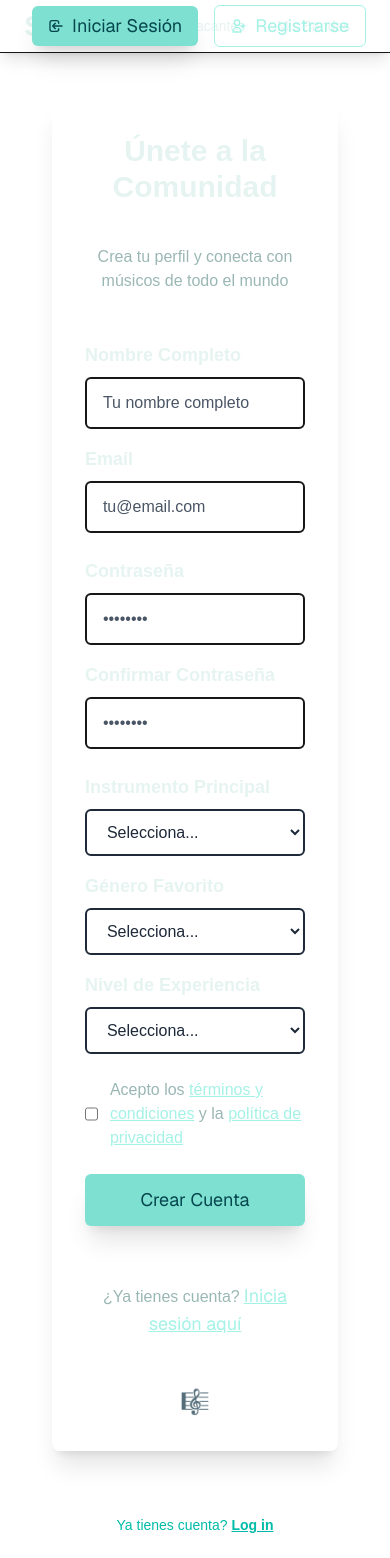
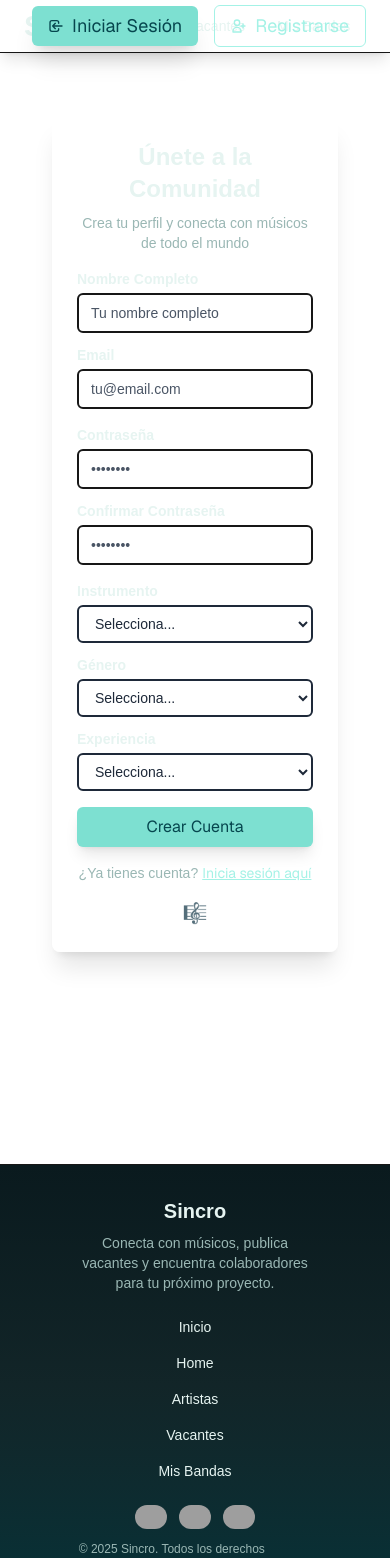
Before and after one commit to pf-henry-g3/front, a Next.js app in the folder front/: page /register in a window 390 px wide. Shown: the top 1558 px of the page. Built offline with nearby package versions, Linux system fonts and the light colour scheme; grey boxes are pictures that could not be loaded.

Commit message:
modificacion de searchbar con react-select

```diff
--- a/front/package.json
+++ b/front/package.json
@@ -13,6 +13,7 @@
     "next": "16.0.0",
     "react": "19.2.0",
     "react-dom": "19.2.0",
+    "react-select": "^5.10.2",
     "yup": "^1.7.1"
   },
   "devDependencies": {
--- a/front/src/app/login/page.tsx
+++ b/front/src/app/login/page.tsx
@@ -8,12 +8,6 @@ export default function LoginPage () {
 
         <div className="w-full max-w-md p-9">
         <LoginForm />
-             <p className="text-teal-500 text-center m-auto text-sm text-white-600">
-             No tienes cuenta ? {" "}
-
-                <Link className= "text-teal-500 underline font-semibold" href={"/register"}>Registrate</Link>
-            </p>
         </div>
-
     </div>);
 }
--- a/front/src/app/page.tsx
+++ b/front/src/app/page.tsx
@@ -83,7 +83,7 @@ export default function LandingPage() {
             </h2>
             <Link
             className="py-1.5 px-4 text-tur3 text-xl font-sans transition duration-400 hover:text-tur2 hover:cursor-pointer"
-            href={"/login"}
+            href={"/register"}
             >
               ↪ Registrarse
             </Link>
--- a/front/src/app/register/page.tsx
+++ b/front/src/app/register/page.tsx
@@ -6,12 +6,8 @@ import Link from "next/link";
 
 export default function RegisterPage() {
     return <div className=" flex items-center justify-center bg-black-50">
-       <div className="w-full max-w-md p-9">
+       <div className="w-full max-w-xl p-9">
         <RegisterForm />
-        <p className="text-teal-500 text-center m-auto text-sm text-white-600">
-            Ya tienes cuenta? {" "}
-            <Link className= "text-teal-500 underline font-semibold" href={"/login"}>Log in</Link>
-        </p>
         </div>
         </div>
 }
--- a/front/src/components/Filter.tsx
+++ b/front/src/components/Filter.tsx
@@ -1,57 +1,210 @@
 "use client"
-import { useState } from "react";
-import { mockData } from "../mocks/EventMock";
-import Searchbar from "./Searchbar";
+
+import { useState, useMemo } from "react";
+import Select from "react-select";
 import { bandMockData } from "../mocks/BandMock";
 import { IBand } from "../interfaces/IBand";
+
+// Tipos para react-select
+interface OptionType {
+  value: number;
+  label: string;
+  band: IBand;
+}
+
+interface GroupedOption {
+  label: string;
+  options: OptionType[];
+}
 
 interface FilterProductProps {
   onFilterResults?: (results: IBand[]) => void;
 }
 
-export default function FilterProduct ({ onFilterResults }: FilterProductProps) {
-    const [searchResults, setSearchResults] = useState(bandMockData);
-    const [isSearching, setIsSearching] = useState(false);
+export default function FilterProduct({ onFilterResults }: FilterProductProps) {
+  const [selectedOption, setSelectedOption] = useState<OptionType | null>(null);
 
-        const handleSearch = (query: string) => {
-            setIsSearching(true);
+  // Crear opciones agrupadas: Nombres y Categorías
+  const groupedOptions: GroupedOption[] = useMemo(() => {
+    // Grupo 1: Todas las bandas por nombre
+    const nameOptions: OptionType[] = bandMockData.map(band => ({
+      value: band.id,
+      label: band.name,
+      band: band
+    })).sort((a, b) => a.label.localeCompare(b.label));
 
-            // Simular un delay de búsqueda (como si fuera una API)
-            setTimeout(() => {
-                let filtered: IBand[];
-                if (query.trim() === '') {
-                    filtered = bandMockData;
+    // Grupo 2: Todas las categorías únicas
+    const uniqueCategories = [...new Set(bandMockData.map(band => band.category))];
+    const categoryOptions: OptionType[] = uniqueCategories.map(category => {
+      // Para las categorías, usamos un ID especial negativo
+      const categoryBands = bandMockData.filter(band => band.category === category);
+      return {
+        value: -Math.abs(category.length), // ID negativo para identificar categorías
+        label: category,
+        band: categoryBands[0] // Usamos la primera banda de esa categoría como referencia
+      };
+    }).sort((a, b) => a.label.localeCompare(b.label));
+
+    return [
+      {
+        label: 'Nombres de Bandas',
+        options: nameOptions
+      },
+      {
+        label: 'Categorías Musicales',
+        options: categoryOptions
+      }
+    ];
+  }, []);
+
+  // Función para manejar cambios en la selección
+  const handleSelectChange = (option: OptionType | null) => {
+    setSelectedOption(option);
+
+    if (option) {
+      if (option.value < 0) {
+        // Si se selecciona una categoría (ID negativo), filtrar por esa categoría
+        const selectedCategory = option.label;
+        const filteredByCategory = bandMockData.filter(band => band.category === selectedCategory);
+        if (onFilterResults) {
+          onFilterResults(filteredByCategory);
+        }
       } else {
-                    filtered = bandMockData.filter(item =>
-                        item.name.toLowerCase().includes(query.toLowerCase()) ||
-                        item.category.toLowerCase().includes(query.toLowerCase())
+        // Si se selecciona una banda específica (ID positivo), filtrar solo esa banda
+        if (onFilterResults) {
+          onFilterResults([option.band]);
+        }
+      }
+    } else {
+      // Si se limpia la selección, mostrar todas las bandas
+      if (onFilterResults) {
+        onFilterResults(bandMockData);
+      }
+    }
+  };
+
+  // Función para personalizar las etiquetas de grupo
+  const formatGroupLabel = (data: any) => {
+    const isNameGroup = data.label === 'Nombres de Bandas';
+    const icon = isNameGroup ? '🎤' : '🎵';
+    const bgColor = isNameGroup ? 'bg-green-100' : 'bg-purple-100';
+    const textColor = isNameGroup ? 'text-green-800' : 'text-purple-800';
+    const titleColor = isNameGroup ? 'text-green-600' : 'text-purple-600';
+
+    return (
+      <div className="flex justify-between items-center py-1">
+        <span className={`font-semibold ${titleColor}`}>
+          {icon} {data.label}
+        </span>
+        <span className={`${bgColor} ${textColor} text-xs px-2 py-1 rounded-full`}>
+          {data.options.length} {isNameGroup ? 'banda' : 'categoría'}{data.options.length !== 1 ? 's' : ''}
+        </span>
+      </div>
     );
+  };
+
+  // Estilos personalizados para react-select
+  const customStyles = {
+    control: (provided: any, state: any) => ({
+      ...provided,
+      minHeight: '48px',
+      borderRadius: '8px',
+      border: `2px solid ${state.isFocused ? '#3b82f6' : '#e5e7eb'}`,
+      boxShadow: state.isFocused ? '0 0 0 1px #3b82f6' : 'none',
+      '&:hover': {
+        border: '2px solid #60a5fa',
+      },
+      transition: 'all 0.2s ease',
+    }),
+    placeholder: (provided: any) => ({
+      ...provided,
+      color: '#6b7280',
+      fontSize: '14px',
+    }),
+    groupHeading: (provided: any) => ({
+      ...provided,
+      backgroundColor: 'transparent',
+      color: '#374151',
+      fontWeight: '600',
+      fontSize: '12px',
+      padding: '8px 12px',
+      margin: 0,
+      borderBottom: '1px solid #e5e7eb',
+    }),
+    option: (provided: any, state: any) => {
+      const isCategory = state.data?.value < 0;
+      return {
+        ...provided,
+        backgroundColor: state.isFocused
+          ? (isCategory ? '#f3e8ff' : '#dbeafe')
+          : state.isSelected
+            ? (isCategory ? '#7c3aed' : '#3b82f6')
+            : 'white',
+        color: state.isSelected ? 'white' : '#374151',
+        padding: '10px 12px',
+        cursor: 'pointer',
+        paddingLeft: isCategory ? '20px' : '16px',
+        fontWeight: isCategory ? '500' : '400',
+        borderLeft: isCategory ? '3px solid #7c3aed' : 'none',
+        '&:hover': {
+          backgroundColor: state.isSelected
+            ? (isCategory ? '#7c3aed' : '#3b82f6')
+            : (isCategory ? '#f3e8ff' : '#dbeafe'),
+          color: state.isSelected ? 'white' : '#374151',
         }
-                setSearchResults(filtered);
-
-                // Pasar los resultados al componente padre
-                if (onFilterResults) {
-                    onFilterResults(filtered);
-                }
-
-                setIsSearching(false);
-            }, 300);
+      };
+    },
+    menu: (provided: any) => ({
+      ...provided,
+      borderRadius: '8px',
+      boxShadow: '0 10px 15px -3px rgba(0, 0, 0, 0.1), 0 4px 6px -2px rgba(0, 0, 0, 0.05)',
+      border: '1px solid #e5e7eb',
+      overflow: 'hidden',
+    }),
+    menuList: (provided: any) => ({
+      ...provided,
+      maxHeight: '300px',
+      overflowY: 'auto',
+    }),
   };
 
   return (
     <div className="py-4 px-4">
       <div className="max-w-4xl mx-auto">
-                        <Searchbar
-                            onSearch={handleSearch}
-                            placeholder="Buscar bandas por nombre o categoría..."
+        <div className="mb-4">
+          <label className="block text-sm font-semibold text-gray-700 mb-2">
+            Buscar banda por categoría
+          </label>
+          <Select<OptionType>
+            value={selectedOption}
+            onChange={handleSelectChange}
+            options={groupedOptions}
+            styles={customStyles}
+            formatGroupLabel={formatGroupLabel}
+            placeholder="🔍 Buscar banda por nombre o categoría..."
+            isClearable
+            isSearchable
+            noOptionsMessage={() => "❌ No se encontraron bandas"}
+            loadingMessage={() => "⏳ Cargando bandas..."}
+            classNamePrefix="react-select"
           />
+        </div>
 
-                        {isSearching && (
-                            <div className="text-center mt-4">
-                                <p className="text-gray-500 text-sm">Buscando...</p>
-                            </div>
+        {/* Información adicional */}
+        <div className="text-center">
+          <p className="text-xs text-gray-500">
+            {bandMockData.length} bandas • {[...new Set(bandMockData.map(band => band.category))].length} categorías disponibles
+          </p>
+          {selectedOption && (
+            <p className="text-xs text-blue-600 mt-1">
+              {selectedOption.value < 0
+                ? `Filtrando por categoría: "${selectedOption.label}"`
+                : `Banda seleccionada: "${selectedOption.label}"`
+              }
+            </p>
           )}
         </div>
       </div>
-            )
+    </div>
+  );
 }
--- a/front/src/components/Navbar.tsx
+++ b/front/src/components/Navbar.tsx
@@ -11,7 +11,7 @@ export default function NavBar () {
 
                 <Link href="/">
 
-                <div className="flex items-center justify-center"> <span className="text-txt1 text-3xl font-bold text-center">SINCRO</span></div>
+                <div className="flex items-center justify-center"> <span className="text-txt1 text-3xl font-bold text-center">SYNCRO</span></div>
 
                 </Link>
 
--- a/front/src/components/RegisterForm.tsx
+++ b/front/src/components/RegisterForm.tsx
@@ -59,16 +59,17 @@ export default function RegisterForm() {
   });
 
   return (
-    <div className="flex flex-col justify-center text-center w-[90%] max-w-2xl mx-auto my-16 gap-6 p-8 bg-white/20 backdrop-blur-md border border-white/30 rounded-lg shadow-xl">
-      <h2 className="text-txt1 text-3xl font-bold mb-4">Únete a la Comunidad</h2>
-      <p className="text-txt2 text-md mb-6">Crea tu perfil y conecta con músicos de todo el mundo</p>
+    <div className="flex flex-col justify-center items-center  py-20 px-4">
+      <div className="w-full bg-white/20 backdrop-blur-md border border-white/30 rounded-lg shadow-xl p-6 text-center">
+        <h2 className="text-txt1 text-2xl font-bold mb-2">Únete a la Comunidad</h2>
+        <p className="text-txt2 text-sm mb-4">Crea tu perfil y conecta con músicos de todo el mundo</p>
 
-      <form onSubmit={formik.handleSubmit} className="space-y-6">
+        <form onSubmit={formik.handleSubmit} className="space-y-4">
           {/* Primera fila - Nombre y Email */}
-        <div className="flex flex-col md:flex-cols-2 gap-4">
+          <div className="flex flex-col md:flex-row gap-3">
             {/* Campo Nombre */}
-          <div className="text-left">
-            <label htmlFor="name" className="block text-txt1 text-lg font-semibold mb-2">
+            <div className="text-left flex-1">
+              <label htmlFor="name" className="block text-txt1 text-sm font-semibold mb-1">
                 Nombre Completo
               </label>
               <input
@@ -78,7 +79,7 @@ export default function RegisterForm() {
                 onChange={formik.handleChange}
                 onBlur={formik.handleBlur}
                 value={formik.values.name}
-              className={`w-full px-4 py-3 border-2 rounded-md focus:outline-none focus:ring-2 focus:ring-tur2 transition duration-300 placeholder:text-gray-600 ${
+                className={`w-full px-3 py-2 border-2 rounded-md focus:outline-none focus:ring-1 focus:ring-tur2 transition duration-300 placeholder:text-gray-600 text-sm ${
                   formik.touched.name && formik.errors.name
                     ? "border-red-500 bg-red-50"
                     : "border-fondo1 bg-white focus:border-tur3"
@@ -86,13 +87,13 @@ export default function RegisterForm() {
                 placeholder="Tu nombre completo"
               />
               {formik.touched.name && formik.errors.name && (
-              <p className="mt-2 text-sm text-white-600 font-medium">{formik.errors.name}</p>
+                <p className="mt-1 text-xs text-white-600 font-medium">{formik.errors.name}</p>
               )}
           </div>
 
             {/* Campo Email */}
-          <div className="text-left">
-            <label htmlFor="email" className="block text-txt1 text-lg font-semibold mb-2">
+            <div className="text-left flex-1">
+              <label htmlFor="email" className="block text-txt1 text-sm font-semibold mb-1">
                 Email
               </label>
               <input
@@ -102,7 +103,7 @@ export default function RegisterForm() {
                 onChange={formik.handleChange}
                 onBlur={formik.handleBlur}
                 value={formik.values.email}
-              className={`w-full px-4 py-3 border-2 rounded-md focus:outline-none focus:ring-2 focus:ring-tur2 transition duration-300 placeholder:text-gray-600 ${
+                className={`w-full px-3 py-2 border-2 rounded-md focus:outline-none focus:ring-1 focus:ring-tur2 transition duration-300 placeholder:text-gray-600 text-sm ${
                   formik.touched.email && formik.errors.email
                     ? "border-red-500 bg-red-50"
                     : "border-fondo1 bg-white focus:border-tur3"
@@ -116,10 +117,10 @@ export default function RegisterForm() {
         </div>
 
           {/* Segunda fila - Contraseñas */}
-        <div className="flex flex-col md:flex-cols-2 gap-4">
+          <div className="flex flex-col md:flex-row gap-3">
             {/* Campo Password */}
-          <div className="text-left">
-            <label htmlFor="password" className="block text-txt1 text-lg font-semibold mb-2">
+            <div className="text-left flex-1">
+              <label htmlFor="password" className="block text-txt1 text-sm font-semibold mb-1">
                 Contraseña
               </label>
               <input
@@ -129,7 +130,7 @@ export default function RegisterForm() {
                 onChange={formik.handleChange}
                 onBlur={formik.handleBlur}
                 value={formik.values.password}
-              className={`w-full px-4 py-3 border-2 rounded-md focus:outline-none focus:ring-2 focus:ring-tur2 transition duration-300 placeholder:text-gray-600 ${
+                className={`w-full px-3 py-2 border-2 rounded-md focus:outline-none focus:ring-1 focus:ring-tur2 transition duration-300 placeholder:text-gray-600 text-sm ${
                   formik.touched.password && formik.errors.password
                     ? "border-red-500 bg-red-50"
                     : "border-fondo1 bg-white focus:border-tur3"
@@ -137,13 +138,13 @@ export default function RegisterForm() {
                 placeholder="••••••••"
               />
             {formik.touched.password && formik.errors.password && (
-              <p className="mt-2 text-sm text-red-700 font-medium">{formik.errors.password}</p>
+              <p className="mt-2 text-sm text-white-700 font-medium">{formik.errors.password}</p>
             )}
           </div>
 
             {/* Campo Confirmar Password */}
-          <div className="text-left">
-            <label htmlFor="confirmPassword" className="block  text-txt1 text-lg font-semibold mb-2">
+            <div className="text-left flex-1">
+              <label htmlFor="confirmPassword" className="block text-txt1 text-sm font-semibold mb-1">
                 Confirmar Contraseña
               </label>
               <input
@@ -153,7 +154,7 @@ export default function RegisterForm() {
                 onChange={formik.handleChange}
                 onBlur={formik.handleBlur}
                 value={formik.values.confirmPassword}
-              className={`w-full px-4 py-3 border-2 rounded-md focus:outline-none focus:ring-2 focus:ring-tur2 transition duration-300 placeholder:text-gray-600 ${
+                className={`w-full px-3 py-2 border-2 rounded-md focus:outline-none focus:ring-1 focus:ring-tur2 transition duration-300 placeholder:text-gray-600 text-sm ${
                   formik.touched.confirmPassword && formik.errors.confirmPassword
                     ? "border-red-500 bg-red-50"
                     : "border-fondo1 bg-white focus:border-tur3"
@@ -166,12 +167,12 @@ export default function RegisterForm() {
           </div>
         </div>
 
-        {/* Tercera fila - Información musical */}
-        <div className="flex flex-col md:flex-cols-2 gap-4">
+          {/* Información musical - Grid compacto */}
+          <div className="grid grid-cols-1 md:grid-cols-3 gap-3">
             {/* Campo Instrumento */}
             <div className="text-left">
-            <label htmlFor="instrument" className="block text-txt1 text-lg font-semibold mb-2">
-              Instrumento Principal
+              <label htmlFor="instrument" className="block text-txt1 text-sm font-semibold mb-1">
+                Instrumento
               </label>
               <select
                 id="instrument"
@@ -179,7 +180,7 @@ export default function RegisterForm() {
                 onChange={formik.handleChange}
                 onBlur={formik.handleBlur}
                 value={formik.values.instrument}
-              className={`w-full px-4 py-3 border-2 rounded-md focus:outline-none focus:ring-2 focus:ring-tur2 transition duration-300 text-gray-800 ${
+                className={`w-full px-3 py-2 border-2 rounded-md focus:outline-none focus:ring-1 focus:ring-tur2 transition duration-300 text-gray-800 text-sm ${
                   formik.touched.instrument && formik.errors.instrument
                     ? "border-red-500 bg-red-50"
                     : "border-fondo1 bg-white focus:border-tur3"
@@ -203,8 +204,8 @@ export default function RegisterForm() {
 
             {/* Campo Género */}
             <div className="text-left">
-            <label htmlFor="genre" className="block text-txt1 text-lg font-semibold mb-2">
-              Género Favorito
+              <label htmlFor="genre" className="block text-txt1 text-sm font-semibold mb-1">
+                Género
               </label>
               <select
                 id="genre"
@@ -212,7 +213,7 @@ export default function RegisterForm() {
                 onChange={formik.handleChange}
                 onBlur={formik.handleBlur}
                 value={formik.values.genre}
-              className={`w-full px-4 py-3 border-2 rounded-md focus:outline-none focus:ring-2 focus:ring-tur2 transition duration-300 text-gray-800 ${
+                className={`w-full px-3 py-2 border-2 rounded-md focus:outline-none focus:ring-1 focus:ring-tur2 transition duration-300 text-gray-800 text-sm ${
                   formik.touched.genre && formik.errors.genre
                     ? "border-red-500 bg-red-50"
                     : "border-fondo1 bg-white focus:border-tur3"
@@ -236,8 +237,8 @@ export default function RegisterForm() {
 
             {/* Campo Experiencia */}
             <div className="text-left">
-            <label htmlFor="experience" className="block text-txt1 text-lg font-semibold mb-2">
-              Nivel de Experiencia
+              <label htmlFor="experience" className="block text-txt1 text-sm font-semibold mb-1">
+                Experiencia
               </label>
               <select
                 id="experience"
@@ -245,7 +246,7 @@ export default function RegisterForm() {
                 onChange={formik.handleChange}
                 onBlur={formik.handleBlur}
                 value={formik.values.experience}
-              className={`w-full px-4 py-3 border-2 rounded-md focus:outline-none focus:ring-2 focus:ring-tur2 transition duration-300 text-gray-800 ${
+                className={`w-full px-3 py-2 border-2 rounded-md focus:outline-none focus:ring-1 focus:ring-tur2 transition duration-300 text-gray-800 text-sm ${
                   formik.touched.experience && formik.errors.experience
                     ? "border-red-500 bg-red-50"
                     : "border-fondo1 bg-white focus:border-tur3"
@@ -263,38 +264,11 @@ export default function RegisterForm() {
           </div>
         </div>
 
-        {/* Términos y condiciones */}
-        <div className="text-left">
-          <label className="flex items-center gap-3">
-            <input
-              type="checkbox"
-              name="terms"
-              checked={formik.values.terms}
-              onChange={formik.handleChange}
-              onBlur={formik.handleBlur}
-              className="w-5 h-5 text-tur1 border-2 border-fondo1 rounded focus:ring-tur2"
-            />
-            <span className="text-txt2 text-md">
-              Acepto los{" "}
-              <a href="/terms" className="text-tur3 hover:text-tur2 underline">
-                términos y condiciones
-              </a>{" "}
-              y la{" "}
-              <a href="/privacy" className="text-tur3 hover:text-tur2 underline">
-                política de privacidad
-              </a>
-            </span>
-          </label>
-          {formik.touched.terms && formik.errors.terms && (
-            <p className="mt-2 text-sm text-white-600 font-medium">{formik.errors.terms}</p>
-          )}
-        </div>
-
           {/* Botón Submit */}
           <button
             type="submit"
             disabled={formik.isSubmitting || !formik.isValid}
-          className={`w-full py-3 px-6 rounded-md text-lg font-sans shadow-xl transition duration-300 ${
+            className={`w-full py-2 px-4 rounded-md text-base font-sans shadow-lg transition duration-300 ${
               formik.isSubmitting || !formik.isValid
                 ? "bg-gray-400 cursor-not-allowed text-white"
                 : "bg-tur1 text-azul hover:bg-tur2 hover:text-oscuro2 hover:-translate-y-0.5 hover:cursor-pointer"
@@ -316,12 +290,12 @@ export default function RegisterForm() {
       )}
 
         {/* Link para login */}
-      <div className="mt-8 text-center">
-        <p className="text-txt2 text-md">
+        <div className="mt-4 text-center">
+          <p className="text-txt2 text-sm">
             ¿Ya tienes cuenta?
             <a
               href="/login"
-            className="ml-1 text-tur3 text-lg font-sans transition duration-400 hover:text-tur2 hover:cursor-pointer underline"
+              className="ml-1 text-tur3 text-sm font-sans transition duration-400 hover:text-tur2 hover:cursor-pointer underline"
             >
               Inicia sesión aquí
             </a>
@@ -329,8 +303,9 @@ export default function RegisterForm() {
         </div>
 
         {/* Decorative element */}
-      <div className="mt-6">
-        <h2 className="text-tur2 text-2xl font-semibold">🎼</h2>
+        <div className="mt-4">
+          <h2 className="text-tur2 text-xl font-semibold">🎼</h2>
+        </div>
       </div>
     </div>
   );
```
Also changed, not shown: front/src/components/LoginForm.tsx (+10 -8 lines), 1 other file (tests, documents, lock files or other folders). Lines whose indentation alone changed are shown as unchanged.
